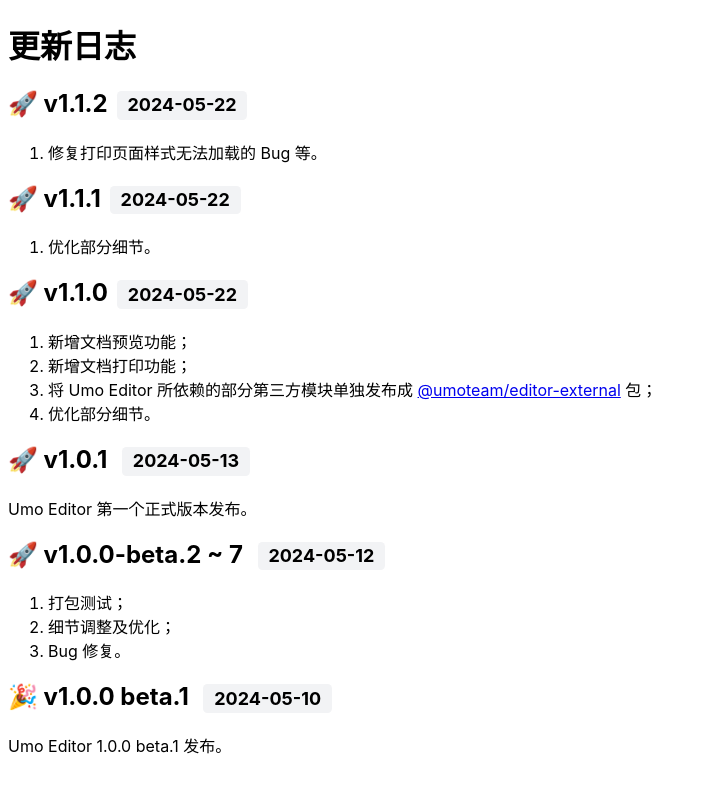
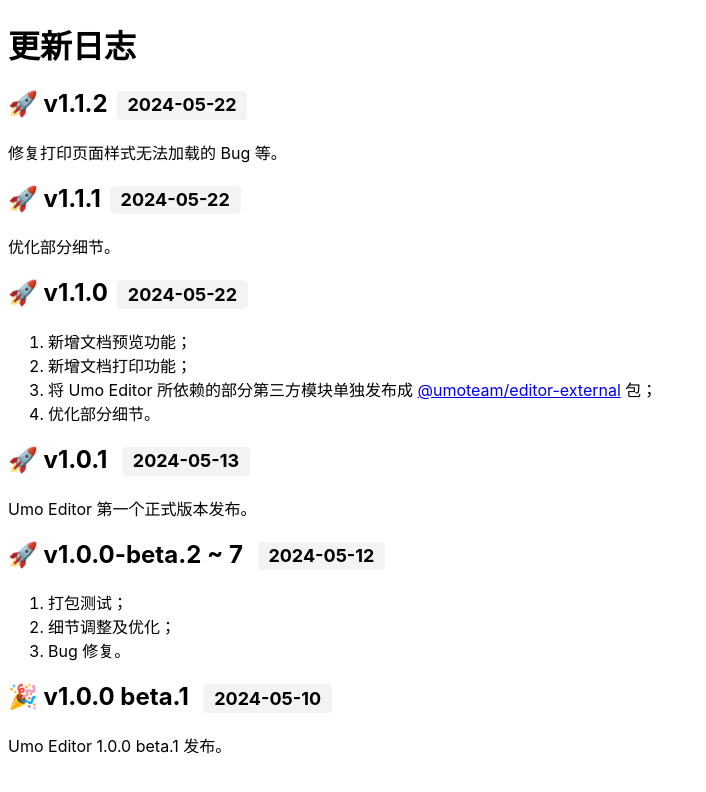
Before and after one commit to umodoc/docs, a Next.js app: page /docs/guide/changelog in a window 1280 px wide. Shown: the top 792 px of the page, without its empty margins (0-706 px from the left). Built offline with nearby package versions, Linux system fonts and the light colour scheme.

Commit message:
细节调整

```diff
--- a/pages/docs/guide/changelog.mdx
+++ b/pages/docs/guide/changelog.mdx
@@ -3,10 +3,10 @@ import { Badge } from '/components/badge'
 # 更新日志
 
 ## 🚀 v1.1.2<Badge>2024-05-22</Badge>
-1. 修复打印页面样式无法加载的 Bug 等。
+修复打印页面样式无法加载的 Bug 等。
 
 ## 🚀 v1.1.1<Badge>2024-05-22</Badge>
-1. 优化部分细节。
+优化部分细节。
 
 ## 🚀 v1.1.0<Badge>2024-05-22</Badge>
 1. 新增文档预览功能；
```
